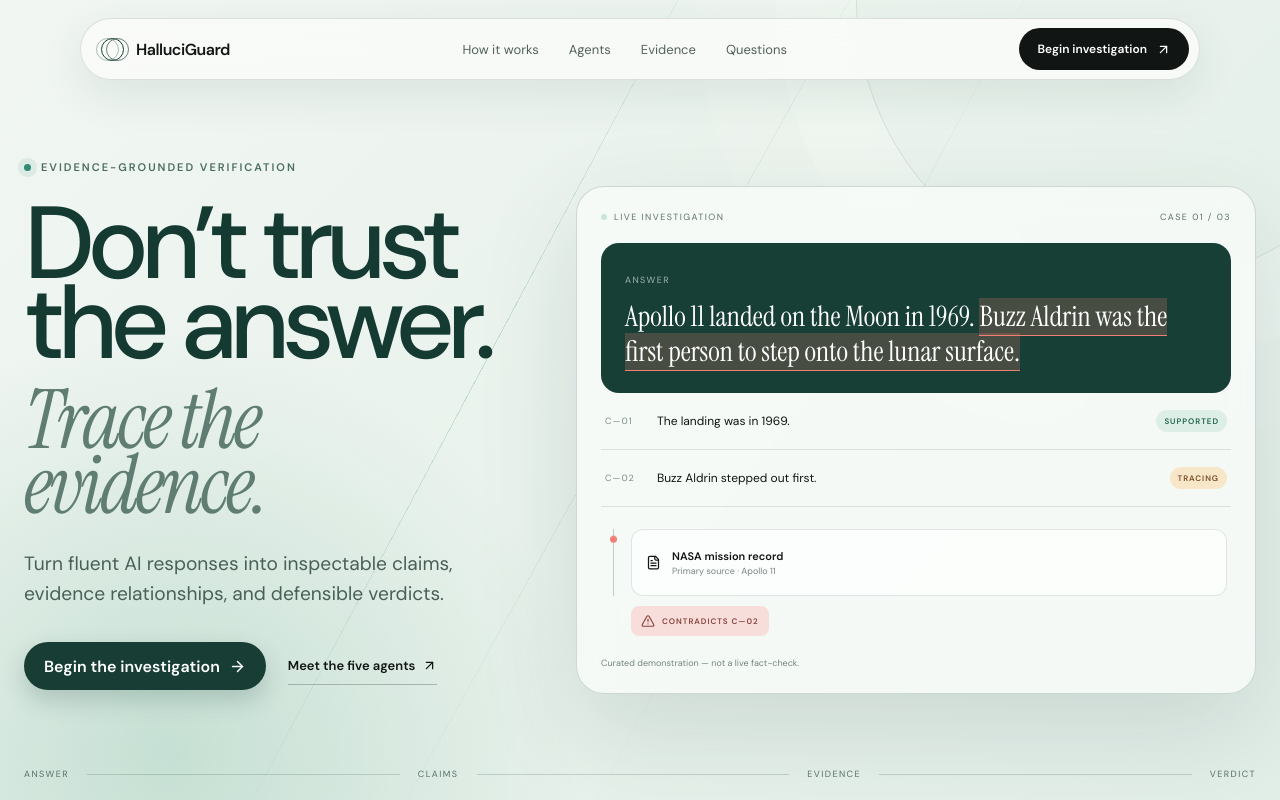
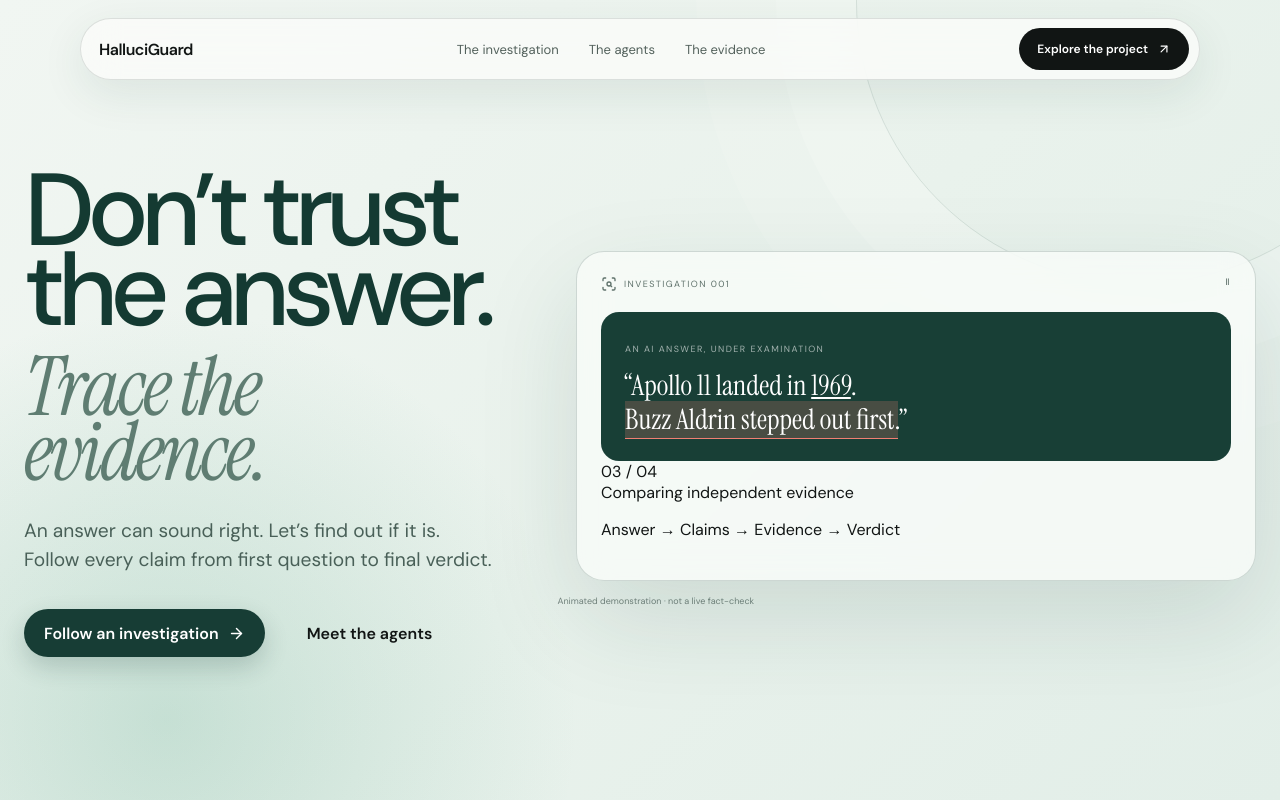
Before and after one commit to Manju10092006/HalluciGuard-Front, a React (Vite) app: page / in a window 1280 px wide. Shown: the top 800 px of the page. Built offline with nearby package versions, Linux system fonts and the light colour scheme.

Commit message:
Restore the original light hero composition

```diff
--- a/src/main.jsx
+++ b/src/main.jsx
@@ -119,22 +119,22 @@ function BrandMark() {
 function Navbar() {
   const [open, setOpen] = useState(false)
   const links = [
-    ['How it works', '#pipeline'],
-    ['Agents', '#agents'],
-    ['Evidence', '#evidence'],
-    ['Questions', '#questions'],
+    ['The investigation', '#pipeline'],
+    ['The agents', '#agents'],
+    ['The evidence', '#evidence'],
   ]
   return (
     <header className="nav-wrap">
       <nav className="nav" aria-label="Primary navigation">
         <a className="brand" href="#top" aria-label="HalluciGuard home">
-          <BrandMark />
-          <span>HalluciGuard</span>
+          <span>HalluciGuard</span><i className="brand-dot" aria-hidden="true" />
         </a>
         <div className="desktop-links">
-          {links.map(([label, href]) => <a key={href} href={href}>{label}</a>)}
+          {links.map(([label, href], index) => (
+            <a className={index === 0 ? 'active' : ''} key={href} href={href}>{label}</a>
+          ))}
         </div>
-        <a className="nav-cta" href="#contact">Begin investigation <ArrowUpRight size={15} /></a>
+        <a className="nav-cta" href="#contact">Explore the project <ArrowUpRight size={14} /></a>
         <button className="menu-button" type="button" aria-label="Toggle navigation" aria-expanded={open} onClick={() => setOpen(!open)}>
           {open ? <X size={20} /> : <Menu size={20} />}
         </button>
@@ -142,7 +142,7 @@ function Navbar() {
       {open && (
         <div className="mobile-menu">
           {links.map(([label, href]) => <a key={href} href={href} onClick={() => setOpen(false)}>{label}</a>)}
-          <a href="#contact" onClick={() => setOpen(false)}>Begin investigation</a>
+          <a href="#contact" onClick={() => setOpen(false)}>Explore the project</a>
         </div>
       )}
     </header>
@@ -151,34 +151,25 @@ function Navbar() {
 
 function InvestigationVisual() {
   return (
-    <div className="investigation-visual" aria-label="Example claim investigation">
-      <div className="visual-toolbar">
-        <span><i /> LIVE INVESTIGATION</span>
-        <span>CASE 01 / 03</span>
+    <div className="original-visual" aria-label="Example claim investigation">
+      <div className="evidence-rings" aria-hidden="true">
+        <i className="ring ring-one" /><i className="ring ring-two" /><i className="ring ring-three" />
+        <span className="ring-ticks" />
       </div>
-      <div className="answer-strip">
-        <span className="strip-label">ANSWER</span>
-        <p>Apollo 11 landed on the Moon in 1969. <mark>Buzz Aldrin was the first person to step onto the lunar surface.</mark></p>
+      <div className="investigation-visual">
+        <div className="visual-toolbar">
+          <span><ScanSearch size={16} /> INVESTIGATION 001</span>
+          <span className="pause-mark">Ⅱ</span>
+        </div>
+        <div className="answer-strip">
+          <span className="strip-label">AN AI ANSWER, UNDER EXAMINATION</span>
+          <p>“Apollo 11 landed in <u>1969</u>.<br /><mark>Buzz Aldrin stepped out first.</mark>”</p>
+        </div>
+        <div className="investigation-progress"><i /><span>03 / 04</span></div>
+        <p className="comparison-note">Comparing independent evidence</p>
+        <p className="trace-route">Answer → Claims → Evidence → Verdict</p>
       </div>
-      <div className="claim-row active">
-        <span>C—01</span>
-        <p>The landing was in 1969.</p>
-        <span className="state supported">SUPPORTED</span>
-      </div>
-      <div className="claim-row">
-        <span>C—02</span>
-        <p>Buzz Aldrin stepped out first.</p>
-        <span className="state checking">TRACING</span>
-      </div>
-      <div className="evidence-thread">
-        <div className="thread-line"><i /></div>
-        <div className="source-chip">
-          <FileText size={15} />
-          <span><b>NASA mission record</b><small>Primary source · Apollo 11</small></span>
-        </div>
-        <div className="relationship-chip"><AlertTriangle size={14} /> CONTRADICTS C—02</div>
-      </div>
-      <p className="demo-note">Curated demonstration — not a live fact-check.</p>
+      <p className="demo-note">Animated demonstration · not a live fact-check</p>
     </div>
   )
 }
@@ -186,22 +177,17 @@ function InvestigationVisual() {
 function Hero() {
   return (
     <section className="hero" id="top">
-      <div className="hero-rays" aria-hidden="true"><i /><i /><i /></div>
       <div className="hero-copy" data-reveal>
-        <div className="eyebrow"><span /> EVIDENCE-GROUNDED VERIFICATION</div>
         <h1>Don’t trust<br />the answer.</h1>
         <p className="hero-script">Trace the evidence.</p>
-        <p className="hero-intro">Turn fluent AI responses into inspectable claims, evidence relationships, and defensible verdicts.</p>
+        <p className="hero-intro">An answer can sound right. Let’s find out if it is.<br />Follow every claim from first question to final verdict.</p>
         <div className="hero-actions">
-          <a className="button primary" href="#pipeline">Begin the investigation <ArrowRight size={17} /></a>
-          <a className="text-link" href="#agents">Meet the five agents <ArrowUpRight size={15} /></a>
+          <a className="button primary" href="#pipeline">Follow an investigation <ArrowRight size={17} /></a>
+          <a className="button secondary" href="#agents">Meet the agents <span className="play-mark" aria-hidden="true" /></a>
         </div>
       </div>
       <div className="hero-stage" data-reveal>
         <InvestigationVisual />
-      </div>
-      <div className="hero-foot">
-        <span>ANSWER</span><i /><span>CLAIMS</span><i /><span>EVIDENCE</span><i /><span>VERDICT</span>
       </div>
     </section>
   )
```
